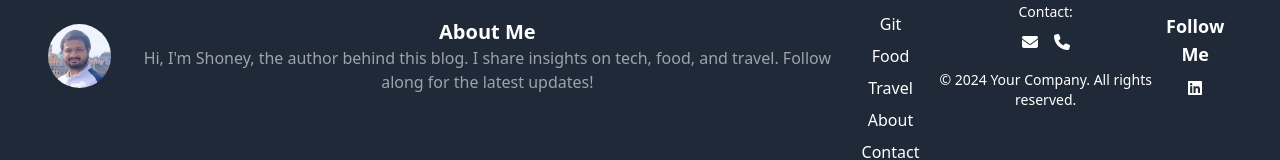
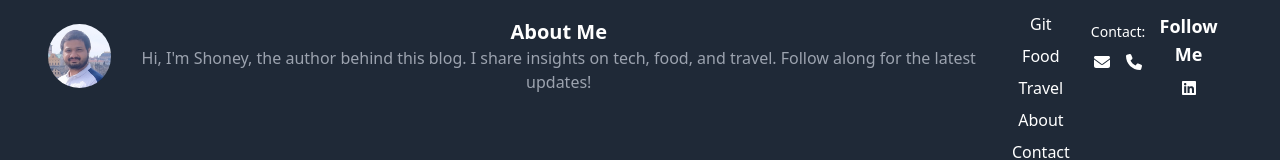
Before and after one commit to shoneyJ/writeonce-app, an Angular app: page / in a window 1280 px wide. Shown: the part 748-908 px from the top of the page. Built offline with nearby package versions, Linux system fonts and the light colour scheme.

Commit message:
update app

```diff
--- a/src/app/footer/footer.component.html
+++ b/src/app/footer/footer.component.html
@@ -39,7 +39,7 @@
           <span class="sr-only">Phone</span>
         </a>
       </div>
-      <p class="text-sm">© 2024 Your Company. All rights reserved.</p>
+      <!-- <p class="text-sm">© 2024 Your Company. All rights reserved.</p> -->
     </div>
 
     <!-- Social Media Links -->
--- a/src/app/home/home.component.html
+++ b/src/app/home/home.component.html
@@ -39,7 +39,7 @@
 
         <!-- Travel Panel -->
         <div class="bg-white rounded-lg shadow-lg overflow-hidden">
-          <img src="https://loremflickr.com/800/600/travel" alt="Travel Image" class="w-full h-48 object-cover">
+          <img src="https://localhost:8082/image/Landscape" alt="Travel Image" class="w-full h-48 object-cover">
           <div class="p-4">
             <h3 class="text-xl font-bold mb-2">Travel</h3>
             <p class="text-gray-600">Join us as we explore breathtaking destinations and travel experiences worldwide.</p>
```
